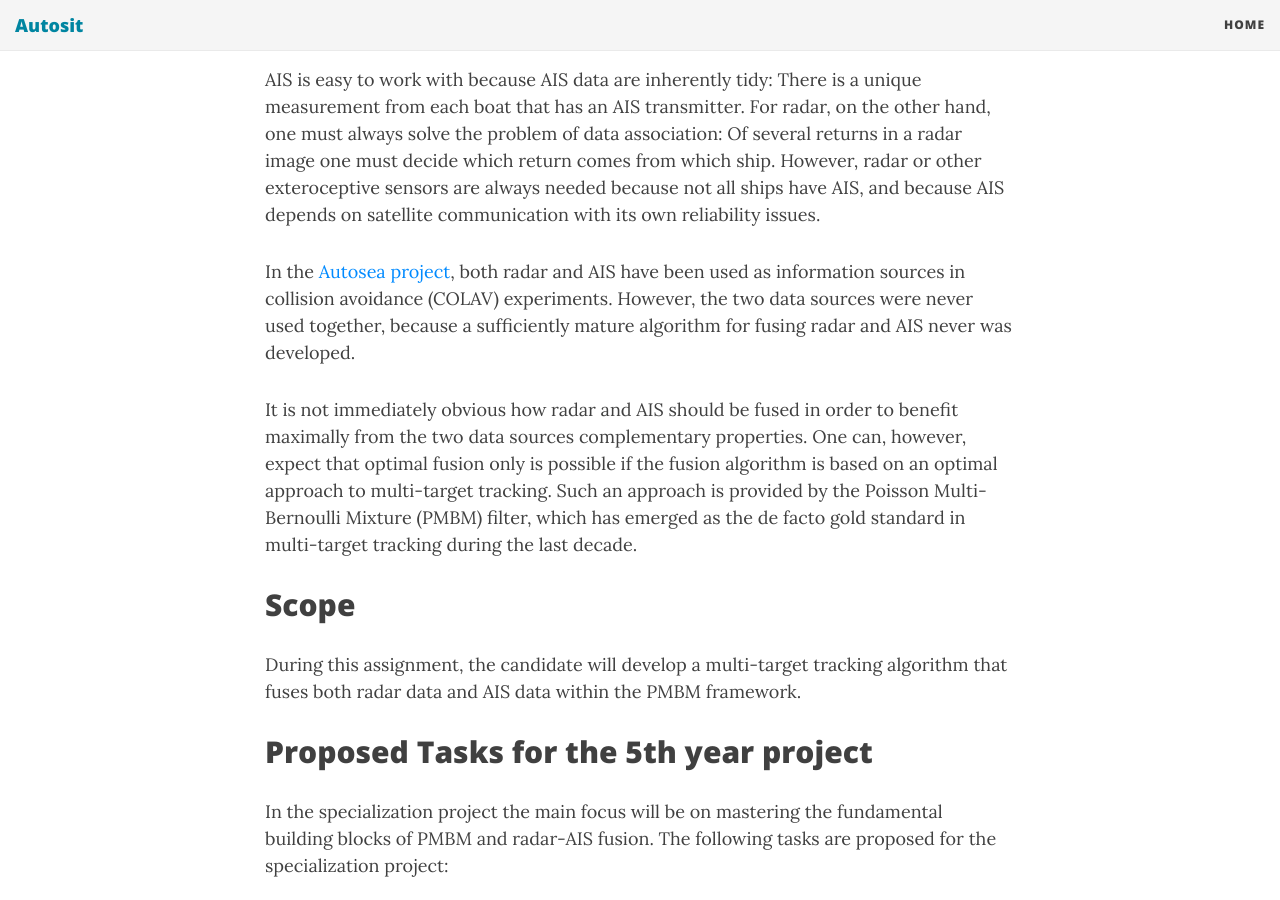
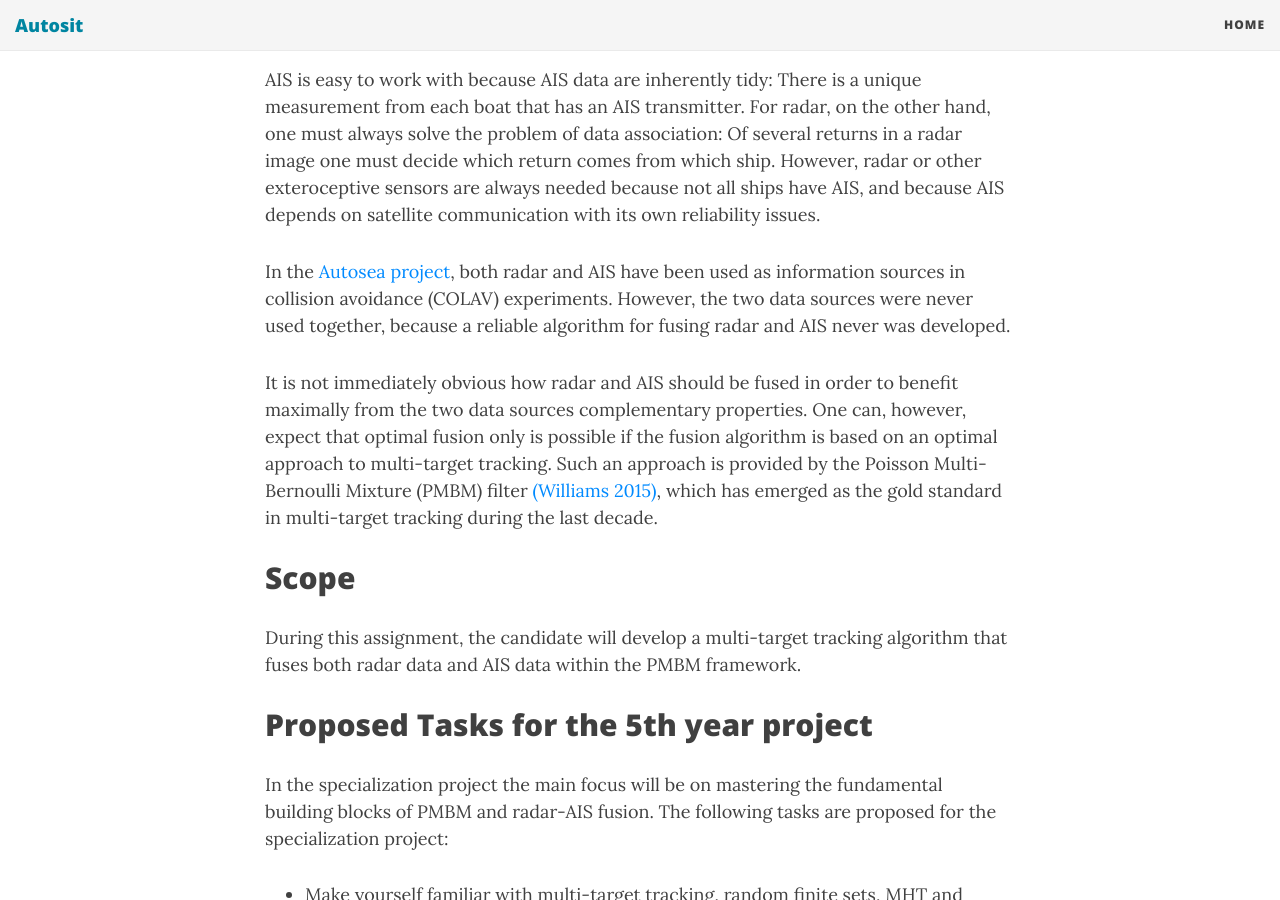
Before and after one commit to autosit/autosit.github.io, a Jekyll site: the page built from _posts/2019-04-24-pmbm_ais.md, in a window 1280 px wide and 900 px high, scrolled down 871 px. Built offline with Jekyll 4.4.1, drawn with Linux system fonts in a browser that asks for light colours; nearby versions of some CDN libraries; some of the changed text lies outside the part shown.

Commit message:
more stuff pmbm ais project

```diff
--- a/_posts/2019-04-24-pmbm_ais.md
+++ b/_posts/2019-04-24-pmbm_ais.md
@@ -18,11 +18,11 @@
 However, radar or other exteroceptive sensors are always needed because not all ships have AIS, and because AIS depends on satellite communication with its own reliability issues.
 
 In the [Autosea project][Autosea], both radar and AIS have been used as information sources in collision avoidance (COLAV) experiments.
-However, the two data sources were never used together, because a sufficiently mature algorithm for fusing radar and AIS never was developed.
+However, the two data sources were never used together, because a reliable algorithm for fusing radar and AIS never was developed.
 
 It is not immediately obvious how radar and AIS should be fused in order to benefit maximally from the two data sources complementary properties.
 One can, however, expect that optimal fusion only is possible if the fusion algorithm is based on an optimal approach to multi-target tracking.
-Such an approach is provided by the Poisson Multi-Bernoulli Mixture (PMBM) filter, which has emerged as the de facto gold standard in multi-target tracking during the last decade.
+Such an approach is provided by the Poisson Multi-Bernoulli Mixture (PMBM) filter [(Williams 2015)], which has emerged as the gold standard in multi-target tracking during the last decade.
 
 
 ## Scope
@@ -81,7 +81,7 @@
 | Example application 2: The same theory can be used for fusion of drone transponders with 3D airport surveillance radar. |
 
 [Edmund Brekke]: www.ntnu.edu/employees/edmund.brekke
-[Williams2015]: https://ieeexplore.ieee.org/document/7272821
+[(Williams 2015)]: https://ieeexplore.ieee.org/document/7272821
 [Habtemariam2014]: https://www.sciencedirect.com/science/article/pii/S0165168414003636
 [Liland2017]: https://brage.bibsys.no/xmlui/bitstream/handle/11250/2452107/16477_FULLTEXT.pdf?sequence=1
 [Autosea]: https://www.ntnu.edu/autosea
```
Also changed, not shown: other parts of _posts/2019-04-24-pmbm_ais.md (+2 -2 lines).
